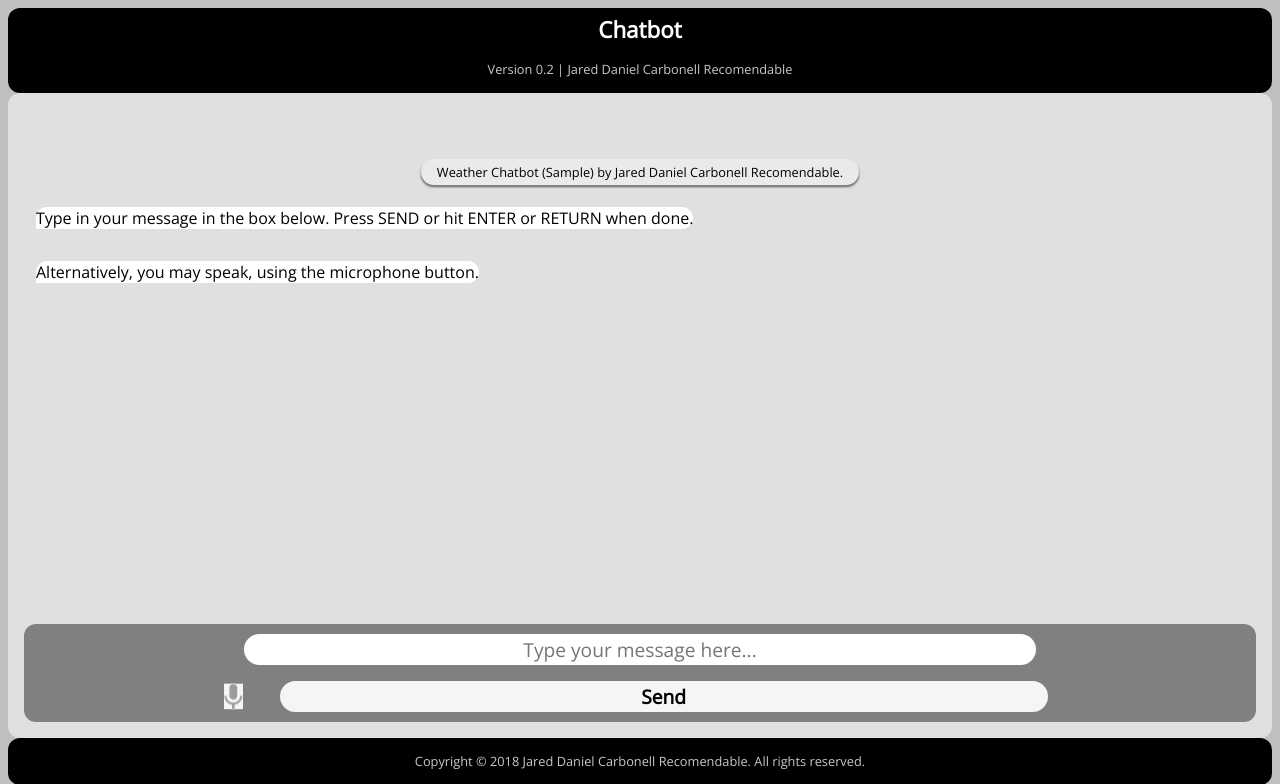
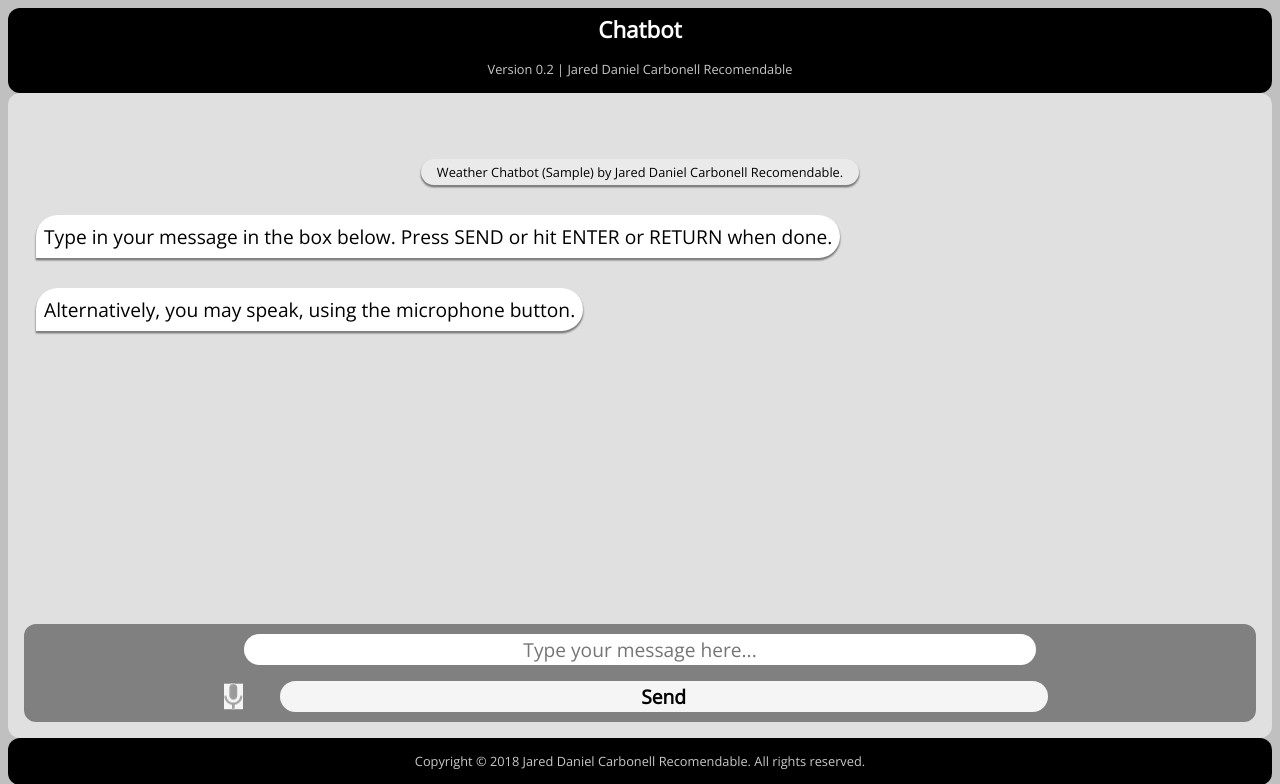
Before and after one commit to JDCRecomendable/witai-experiment, a Flask app: page / in a window 1280 px wide. Shown: the top 784 px of the page. Run offline with Flask 2, Linux system fonts and the light colour scheme.

Commit message:
Fix Interface - Dialogue from Chatbot

```diff
--- a/static/style.css
+++ b/static/style.css
@@ -52,7 +52,7 @@ h1, h2, h3 {
     flex-direction: column-reverse;
 }
 
-.from-user, .to_user, .special {
+.from-user, .to-user, .special {
     font-size: 1.2em;
     font-weight: lighter;
     border-style: hidden;
```
